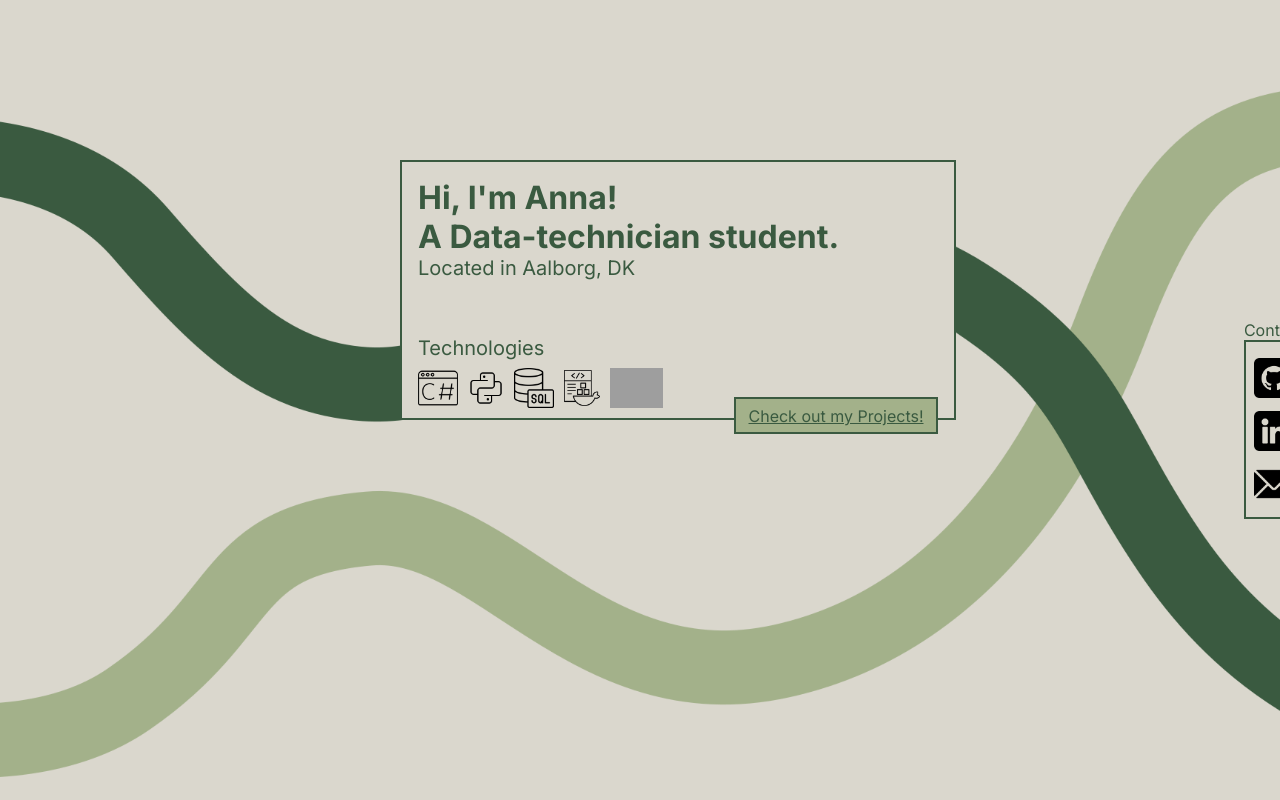
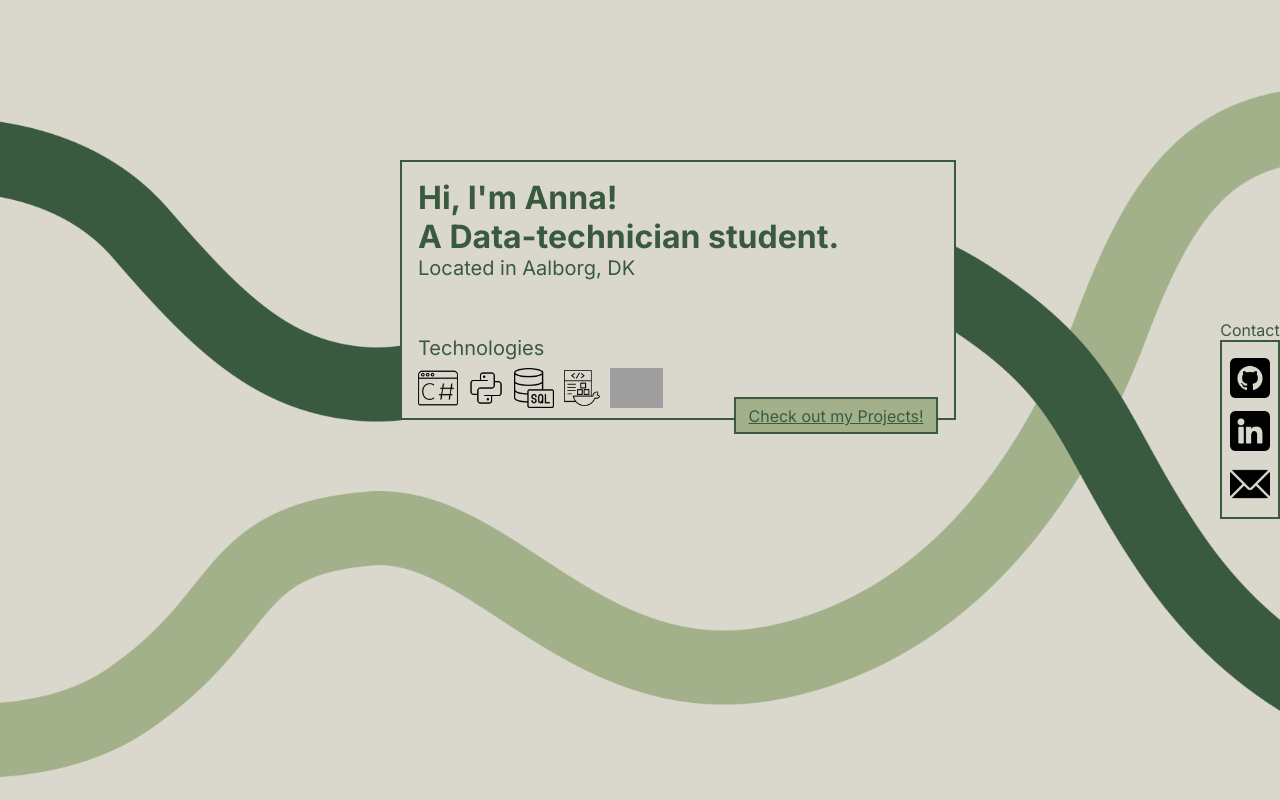
Before and after one commit to LavenderPixl/LavenderPixl.github.io, a Vue app: page /#/ in a window 1280 px wide. Built offline with nearby package versions, Linux system fonts and the light colour scheme; grey boxes are pictures that could not be loaded.

Commit message:
Testing WF, again.

```diff
--- a/src/views/HomeView.vue
+++ b/src/views/HomeView.vue
@@ -28,8 +28,6 @@ export default defineComponent({
 }
 
 .sidebar {
-
-  width: 1%;
   height: 100%;
   position: fixed;
   top: 40%;
```
